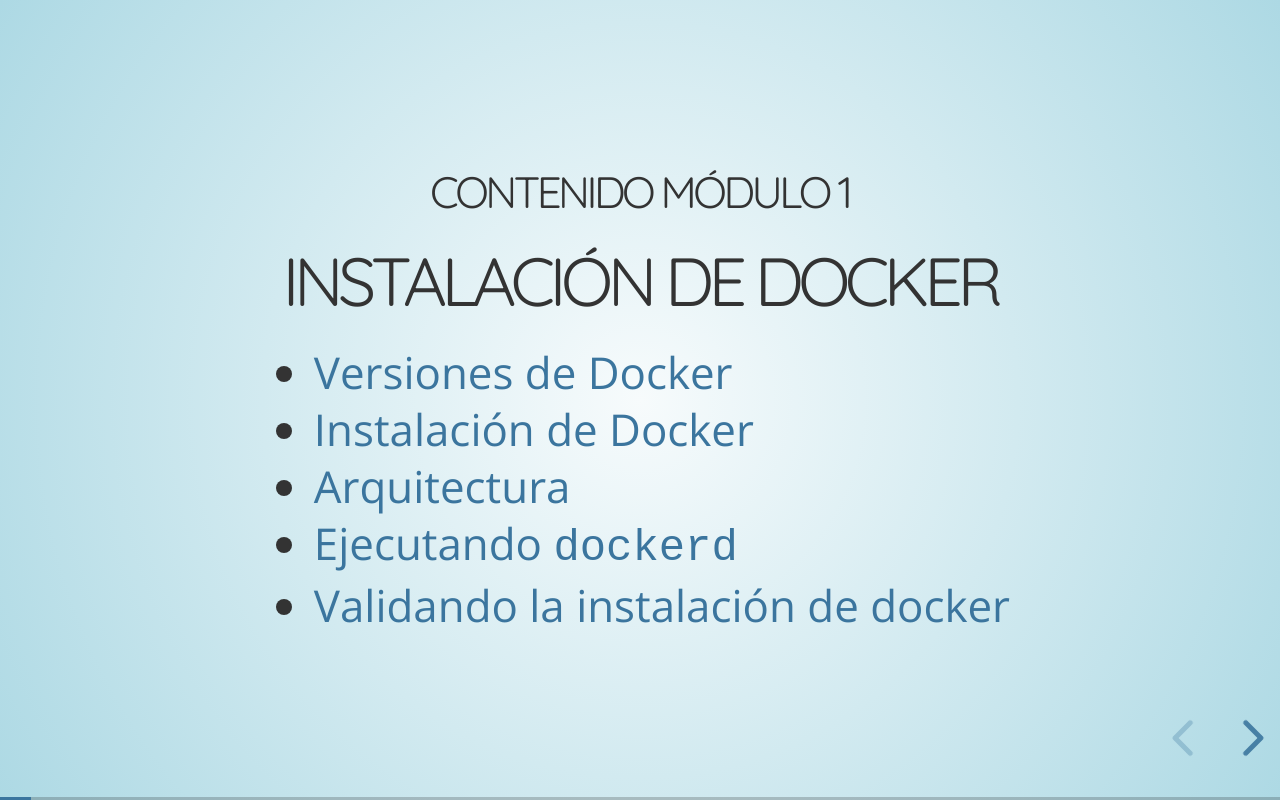
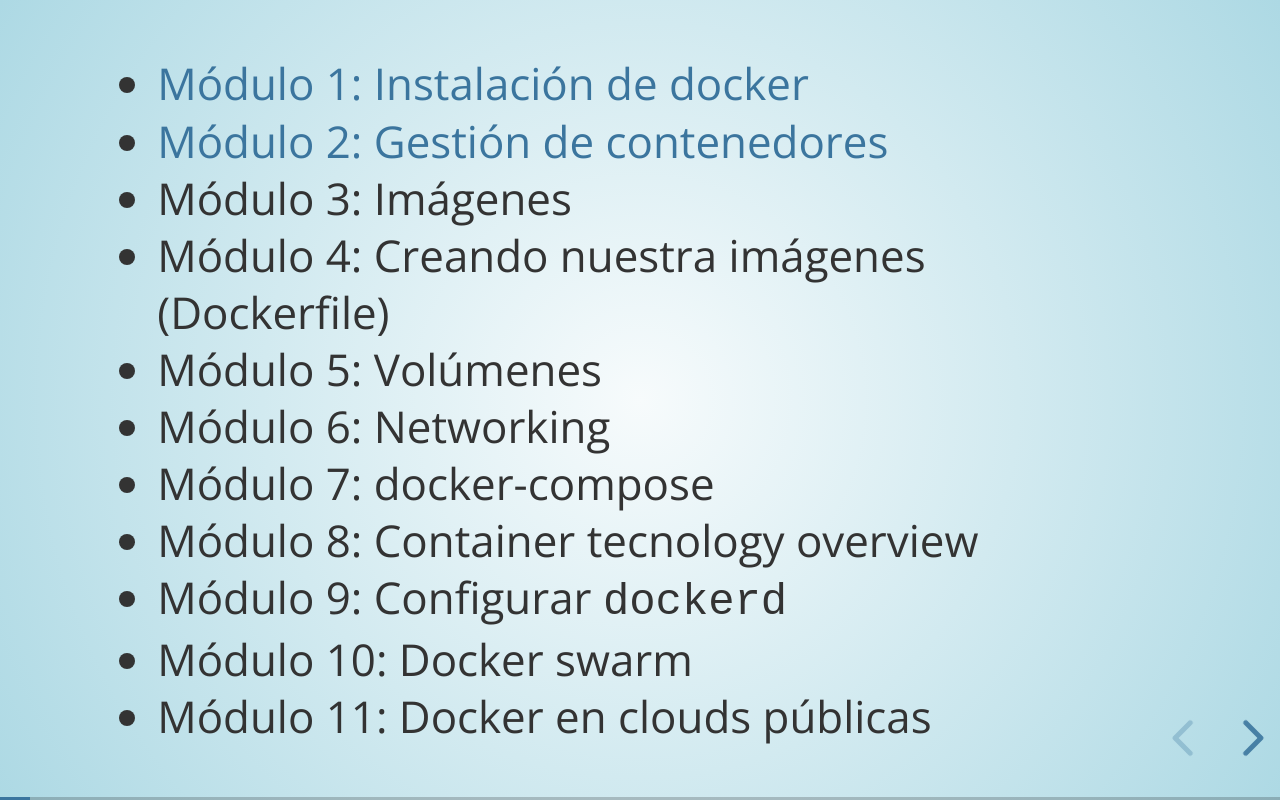
Before and after one commit to Be-Core-Code/curso-intro-docker-modulo-1, a website: page index.html in a window 1280 px wide. Both pictures are taken after a click on the button "next slide". Drawn offline with nearby package versions, Linux system fonts and the light colour scheme.

Commit message:
Añade índice del curso.

```diff
--- a/index.html
+++ b/index.html
@@ -38,6 +38,13 @@
 						<small><a href="https://es.linkedin.com/in/alfonsoalbagarcia" target="_blank">LinkedIn</a></small>
 					</p>
 				</section>
+
+				<section data-markdown="slides/course-toc.md"
+					 data-separator="^------"
+					 data-separator-vertical="^\^\^\^\^\^\^"
+					 data-charset="utf8">
+				</section>
+
 				<section data-markdown="slides/toc.md"
 					 data-separator="^------"
 					 data-separator-vertical="^\^\^\^\^\^\^"
--- /dev/null
+++ b/slides/course-toc.md
@@ -0,0 +1,11 @@
+* [Módulo 1: Instalación de docker](https://hub.docker.com/r/becorecode/curso-intro-docker-modulo-1)
+* [Módulo 2: Gestión de contenedores](https://hub.docker.com/r/becorecode/curso-intro-docker-modulo-2)
+* Módulo 3: Imágenes
+* Módulo 4: Creando nuestra imágenes (Dockerfile)
+* Módulo 5: Volúmenes
+* Módulo 6: Networking
+* Módulo 7: docker-compose
+* Módulo 8: Container tecnology overview
+* Módulo 9: Configurar `dockerd`
+* Módulo 10: Docker swarm
+* Módulo 11: Docker en clouds públicas
```
